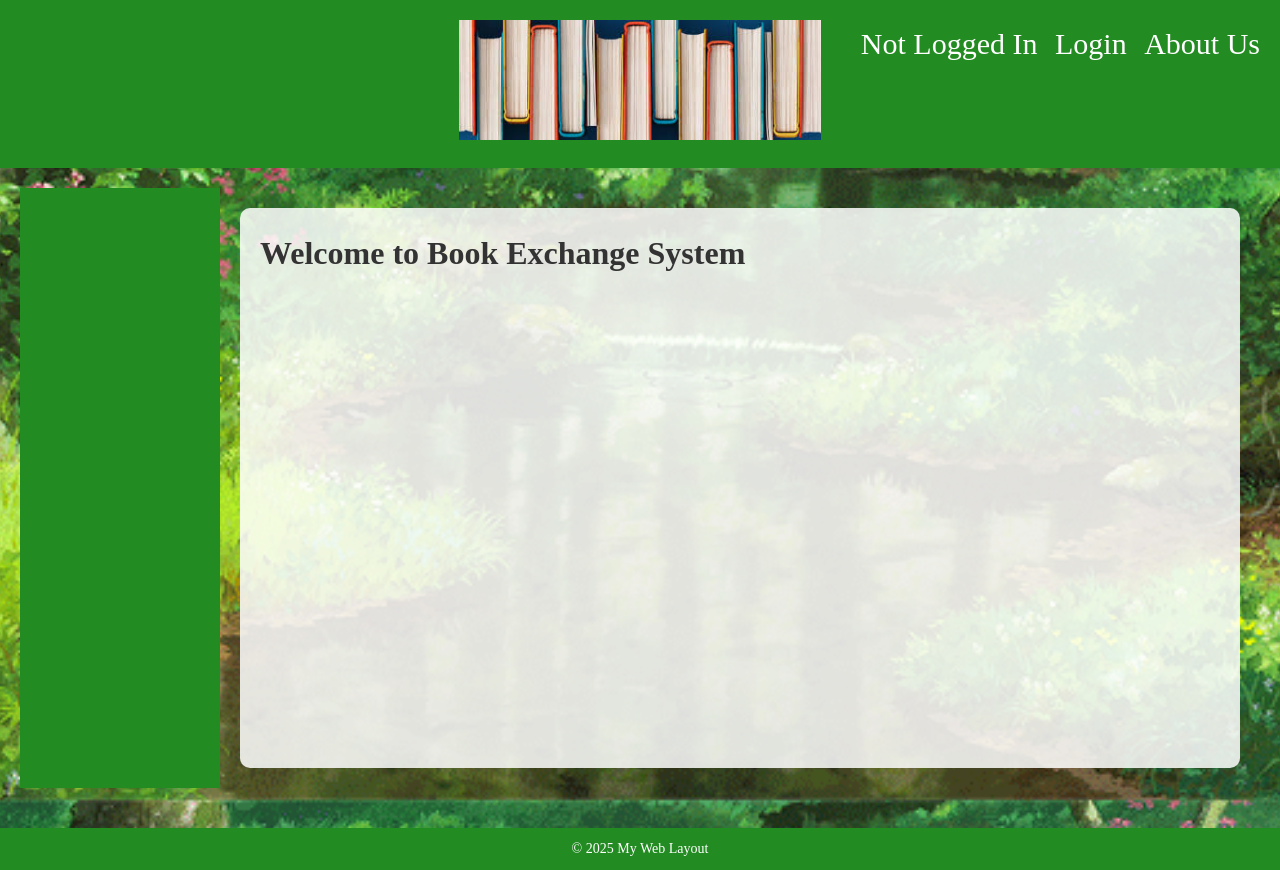
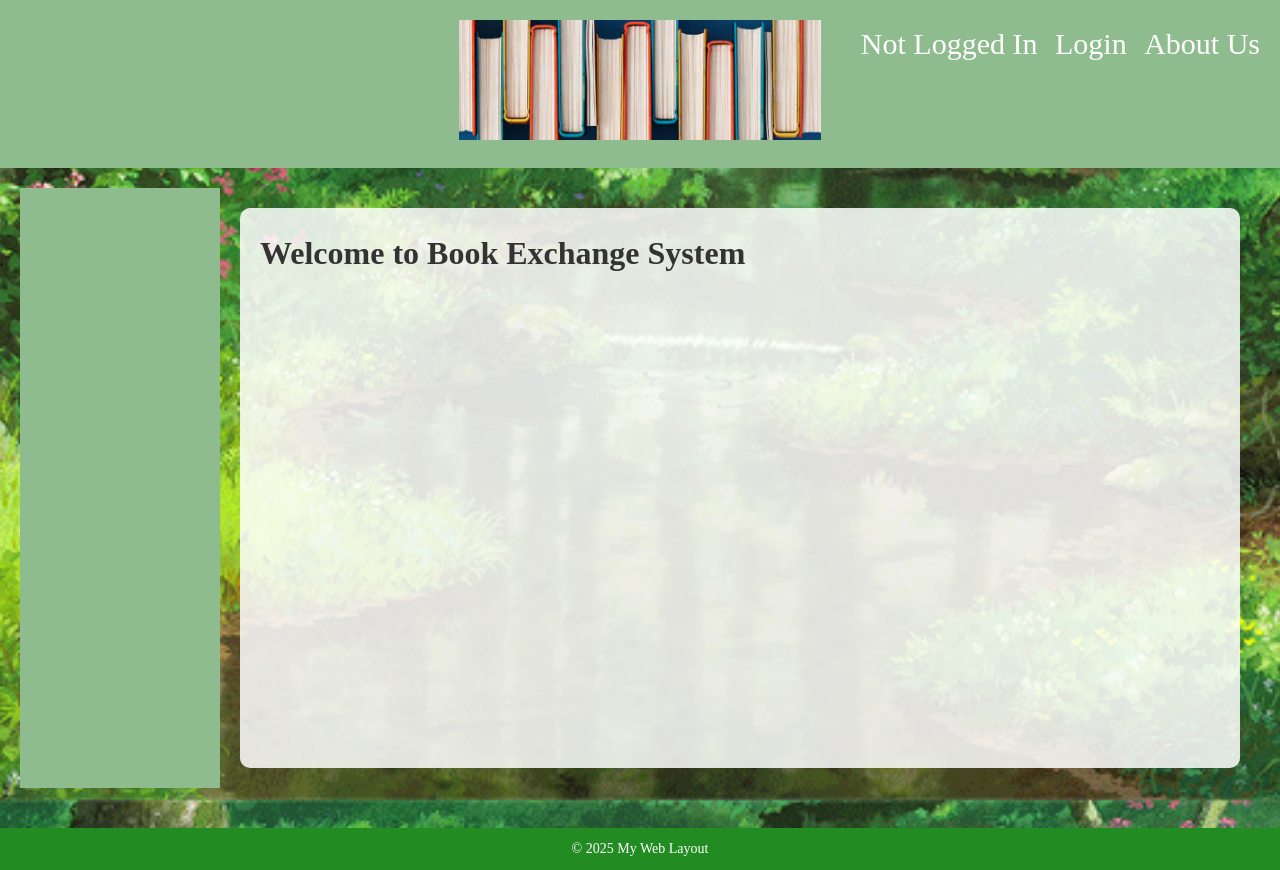
Before and after one commit to J3mm2/cs3337Project, a Django app: template CS3337S1/bookEx/bookEx/templates/bookMng/index.html in a window 1280 px wide. Run offline with Django 3.2, Linux system fonts and the light colour scheme; the template is opened without the code that fills it, so the values that code supplies are empty.

Commit message:
changed base css color

```diff
--- a/CS3337S1/bookEx/bookEx/templates/base.html
+++ b/CS3337S1/bookEx/bookEx/templates/base.html
@@ -18,7 +18,7 @@
 
 
         header {
-            background-color: #228B22; /* forest green */
+            background-color: darkseagreen;
             color: white;
             padding: 20px;
             position: relative;
@@ -78,7 +78,7 @@
 
         /* Sidebar styling */
         .sidebar {
-            background-color: #228B22;
+            background-color: darkseagreen;
             color: white;
             width: 200px;
             padding: 20px;
```
Also changed, not shown: CS3337S1/bookEx/db.sqlite3.
